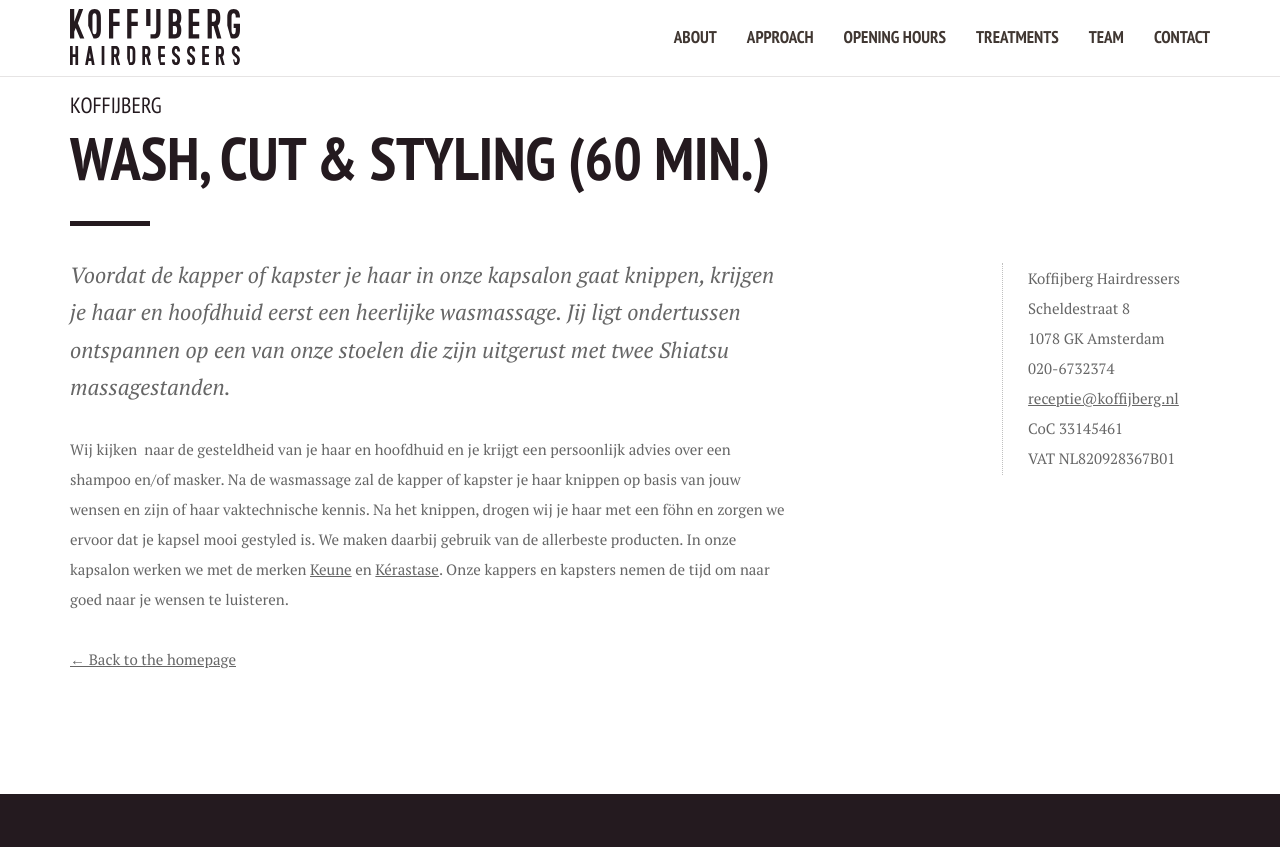
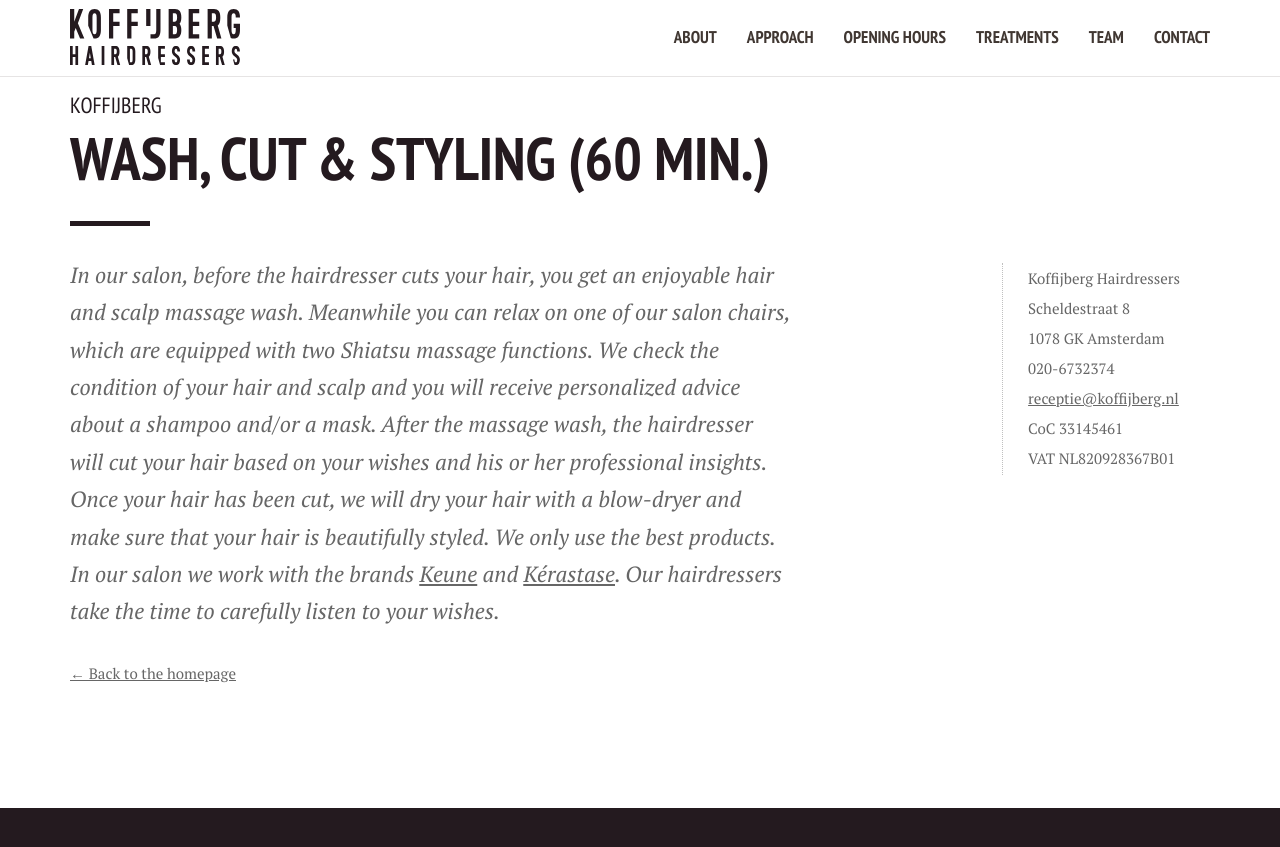
Before and after one commit to xuantiep/koffijberghairdressers, a Jekyll site: the page built from _treatments/wassen-knippen-drogen.md, in a window 1280 px wide and 900 px high, scrolled down 236 px. Shown: the top 847 px of the window. Built offline with Jekyll 4.4.1, drawn with Linux system fonts in a browser that asks for light colours.

Commit message:
Updated '/_treatments/wassen-knippen-drogen.md' via CloudCannon

```diff
--- a/_treatments/wassen-knippen-drogen.md
+++ b/_treatments/wassen-knippen-drogen.md
@@ -2,6 +2,4 @@
 title: 'WASH, CUT & STYLING  (60 MIN.)'
 ---
 
-Voordat de kapper of kapster je haar in onze kapsalon gaat knippen, krijgen je haar en hoofdhuid eerst een heerlijke wasmassage. Jij ligt ondertussen ontspannen op een van onze stoelen die zijn uitgerust met twee Shiatsu massagestanden.
-
-Wij kijken  naar de gesteldheid van je haar en hoofdhuid en je krijgt een persoonlijk advies over een shampoo en/of masker. Na de wasmassage zal de kapper of kapster je haar knippen op basis van jouw wensen en zijn of haar vaktechnische kennis. Na het knippen, drogen wij je haar met een föhn en zorgen we ervoor dat je kapsel mooi gestyled is. We maken daarbij gebruik van de allerbeste producten. In onze kapsalon werken we met de merken [Keune](http://www.keune.nl) en [Kérastase](http://www.kerastase.nl). Onze kappers en kapsters nemen de tijd om naar goed naar je wensen te luisteren.
+*In our salon, before the hairdresser cuts your hair, you get an enjoyable hair and scalp massage wash. Meanwhile you can relax on one of our salon chairs, which are equipped with two Shiatsu massage functions. We check the condition of your hair and scalp and you will receive personalized advice about a shampoo and/or a mask. After the massage wash, the hairdresser will cut your hair based on your wishes and his or her professional insights. Once your hair has been cut, we will dry your hair with a blow-dryer and make sure that your hair is beautifully styled. We only use the best products. In our salon we work with the brands [<u>Keune</u>](http://www.keune.nl/) and [<u>K&eacute;rastase</u>](http://www.kerastase.nl/nl-nl/home). Our hairdressers take the time to carefully listen to your wishes.*
```
